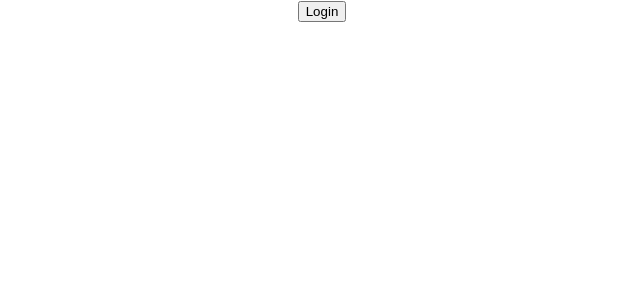
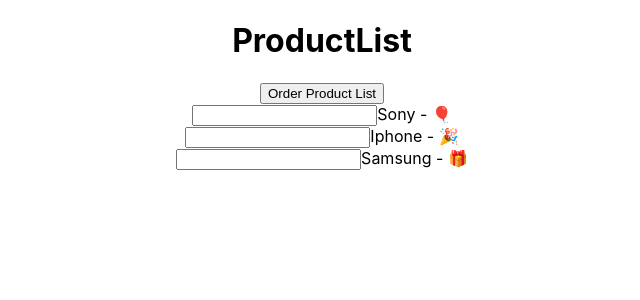
Before and after one commit to thanhdat011/react_beginer, a React (Create React App) app: page / in a window 1280 px wide. Shown: the top 300 px of the page, without its empty margins (318-958 px from the left). Built offline with nearby package versions, Linux system fonts and the light colour scheme.

Commit message:
List React

```diff
--- a/src/App.js
+++ b/src/App.js
@@ -5,6 +5,8 @@
 import Layout from './Layout'
 import BareButton from './BareButton'
 import LoginControl from './LoginControl'
+import CorrectlyState from './CorrectlyState'
+import ProductList from './ProductList/ProductList'
 
 function App() {
   return (
@@ -14,7 +16,9 @@
         <BareInput type='text' className='test' value='100' onChange={() => {}} />
       </Layout>
       <BareButton /> */}
-      <LoginControl hidden={false} />
+      {/* <LoginControl hidden={false} /> */}
+      {/* <CorrectlyState /> */}
+      <ProductList />
     </div>
   )
 }
--- /dev/null
+++ b/src/CorrectlyState.jsx
@@ -0,0 +1,36 @@
+import React from 'react'
+
+const fetchApi = () =>
+  new Promise((resolve) => {
+    setTimeout(() => resolve(['a', 'b', 'c']), 1000)
+  })
+
+class CorrectlyState extends React.Component {
+  constructor(props) {
+    super(props)
+    this.state = {
+      count: 0,
+      comments: []
+    }
+  }
+  componentDidMount() {
+    console.log('this.state.count')
+    this.setState((prevState) => ({
+      count: prevState.count + 1
+    }))
+    this.setState((prevState) => ({
+      count: prevState.count + 1
+    }))
+    fetchApi().then((res) => {
+      this.setState({
+        comments: res
+      })
+    })
+  }
+  render() {
+    console.log(this.state)
+    return <div>CorrectlyState. Count: {this.state.count}</div>
+  }
+}
+
+export default CorrectlyState
--- /dev/null
+++ b/src/ProductList/ProductItem.jsx
@@ -0,0 +1,15 @@
+import React, { Component } from 'react'
+
+export class ProductItem extends Component {
+  render() {
+    const { product } = this.props
+    return (
+      <div className='product-item'>
+        <input />
+        {product.name} - {product.avatar}
+      </div>
+    )
+  }
+}
+
+export default ProductItem
--- /dev/null
+++ b/src/ProductList/ProductList.jsx
@@ -0,0 +1,53 @@
+import React, { Component } from 'react'
+import ProductItem from './ProductItem'
+
+export class ProductList extends Component {
+  constructor(props) {
+    super(props)
+
+    this.state = {
+      productList: [
+        {
+          id: '1a',
+          name: 'Sony',
+          avatar: '🎈'
+        },
+        {
+          id: '2b',
+          name: 'Iphone',
+          avatar: '🎉'
+        },
+        {
+          id: '3c',
+          name: 'Samsung',
+          avatar: '🎁'
+        }
+      ]
+    }
+  }
+
+  orderProductList = () => {
+    this.setState((prevState) => ({
+      productList: prevState.productList.sort((a, b) => {
+        if (a.name < b.name) return -1
+        if (a.name > b.name) return 1
+        return 0
+      })
+    }))
+  }
+  render() {
+    return (
+      <div>
+        <h1>ProductList</h1>
+        <button onClick={this.orderProductList}>Order Product List</button>
+        <div className='product-list'>
+          {this.state.productList.map((product) => (
+            <ProductItem product={product} key={product.id} />
+          ))}
+        </div>
+      </div>
+    )
+  }
+}
+
+export default ProductList
--- a/src/index.js
+++ b/src/index.js
@@ -6,11 +6,7 @@
 import Welcome from './Welcome'
 
 const root = ReactDOM.createRoot(document.getElementById('root'))
-root.render(
-  <React.StrictMode>
-    <App />
-  </React.StrictMode>
-)
+root.render(<App />)
 
 // If you want to start measuring performance in your app, pass a function
 // to log results (for example: reportWebVitals(console.log))
```
